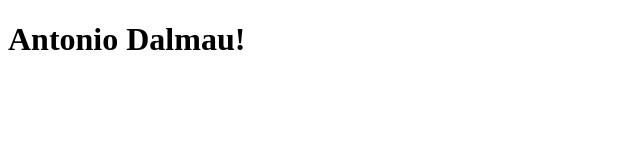
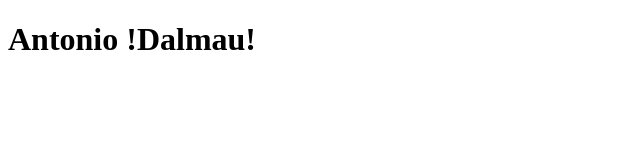
Before and after one commit to antoniodalmau/antoniodalmau.github.io, a plain HTML site: page index.html in a window 1280 px wide. Shown: the whole page, without its empty margins (0-640 px from the left). Drawn offline with Linux system fonts and the light colour scheme.

Commit message:
Update index.html

```diff
--- a/index.html
+++ b/index.html
@@ -8,7 +8,7 @@
 </head>
 
 <body>
-    <h1>Antonio Dalmau!</h1>
+    <h1>Antonio !Dalmau!</h1>
 </body>
 
 </html>
```
